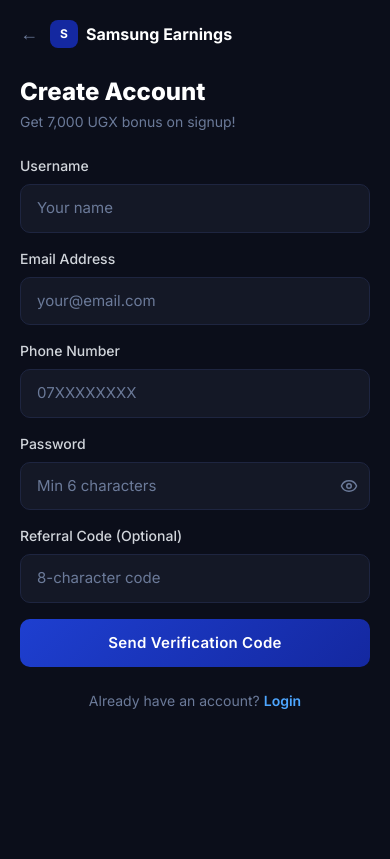
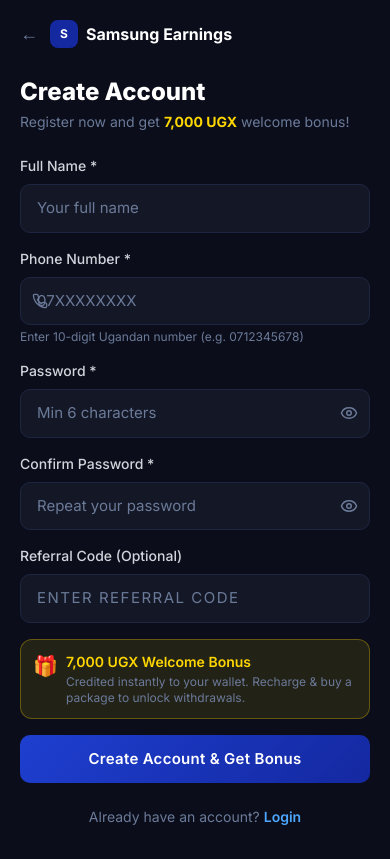
Before and after one commit to marrionrays/SamsungEarnings-9bu6zu, a React (Vite) app: page /register in a window 390 px wide. Built offline with nearby package versions, Linux system fonts and the light colour scheme.

Commit message:
Phone-based registration, instant 7000 bonus, admin improvements

```diff
--- a/src/contexts/AuthContext.tsx
+++ b/src/contexts/AuthContext.tsx
@@ -26,6 +26,8 @@ export function AuthProvider({ children }: { children: ReactNode }) {
   const [loading, setLoading] = useState(true)
 
   const fetchProfile = async (userId: string) => {
+    // Retry up to 5 times to handle trigger timing
+    for (let i = 0; i < 5; i++) {
       const { data, error } = await supabase
         .from('user_profiles')
         .select('*')
@@ -33,6 +35,9 @@ export function AuthProvider({ children }: { children: ReactNode }) {
         .single()
       if (!error && data) {
         setProfile(data as UserProfile)
+        return
+      }
+      await new Promise(r => setTimeout(r, 400))
     }
   }
 
--- a/src/pages/LoginPage.tsx
+++ b/src/pages/LoginPage.tsx
@@ -3,23 +3,34 @@ import { useNavigate, Link } from 'react-router-dom'
 import { supabase } from '@/lib/supabase'
 import { useAuth } from '@/contexts/AuthContext'
 import { toast } from 'sonner'
-import { Eye, EyeOff } from 'lucide-react'
+import { Eye, EyeOff, Phone } from 'lucide-react'
+
+// Convert phone number to internal email for Supabase auth
+function phoneToEmail(phone: string) {
+  const clean = phone.replace(/\D/g, '')
+  return `${clean}@samsungearnings.com`
+}
 
 export default function LoginPage() {
   const navigate = useNavigate()
   const { refreshProfile } = useAuth()
-  const [email, setEmail] = useState('')
+  const [phone, setPhone] = useState('')
   const [password, setPassword] = useState('')
   const [showPwd, setShowPwd] = useState(false)
   const [loading, setLoading] = useState(false)
 
   const handleLogin = async (e: React.FormEvent) => {
     e.preventDefault()
-    if (!email || !password) { toast.error('Please fill all fields'); return }
+    if (!phone || !password) { toast.error('Please fill all fields'); return }
+    if (!phone.match(/^0[0-9]{9}$/)) {
+      toast.error('Enter a valid 10-digit phone number (e.g. 0712345678)')
+      return
+    }
     setLoading(true)
+    const email = phoneToEmail(phone)
     const { data, error } = await supabase.auth.signInWithPassword({ email, password })
     if (error) {
-      toast.error(error.message || 'Login failed')
+      toast.error('Invalid phone number or password')
       setLoading(false)
       return
     }
@@ -33,7 +44,7 @@ export default function LoginPage() {
     <div className="min-h-screen bg-samsung-dark flex flex-col">
       {/* Header */}
       <div className="flex items-center gap-3 px-5 py-5">
-        <button onClick={() => navigate('/')} className="text-samsung-muted hover:text-white transition-colors">
+        <button onClick={() => navigate('/')} className="text-samsung-muted hover:text-white transition-colors text-lg">
           ←
         </button>
         <div className="flex items-center gap-2">
@@ -42,20 +53,24 @@ export default function LoginPage() {
         </div>
       </div>
 
-      <div className="flex-1 px-5 pt-4">
+      <div className="flex-1 px-5 pt-4 pb-8">
         <h1 className="text-2xl font-extrabold mb-1">Welcome back!</h1>
-        <p className="text-samsung-muted text-sm mb-8">Sign in to your account</p>
+        <p className="text-samsung-muted text-sm mb-8">Sign in with your phone number</p>
 
         <form onSubmit={handleLogin} className="space-y-4">
           <div>
-            <label className="block text-sm font-medium mb-2 text-gray-300">Email Address</label>
-            <input
-              type="email"
-              className="samsung-input"
-              placeholder="your@email.com"
-              value={email}
-              onChange={e => setEmail(e.target.value)}
-            />
+            <label className="block text-sm font-medium mb-2 text-gray-300">Phone Number</label>
+            <div className="relative">
+              <Phone size={16} className="absolute left-3 top-1/2 -translate-y-1/2 text-samsung-muted" />
+              <input
+                type="tel"
+                className="samsung-input pl-9"
+                placeholder="07XXXXXXXX"
+                value={phone}
+                onChange={e => setPhone(e.target.value)}
+                maxLength={10}
+              />
+            </div>
           </div>
           <div>
             <label className="block text-sm font-medium mb-2 text-gray-300">Password</label>
@@ -63,7 +78,7 @@ export default function LoginPage() {
               <input
                 type={showPwd ? 'text' : 'password'}
                 className="samsung-input pr-12"
-                placeholder="Enter password"
+                placeholder="Enter your password"
                 value={password}
                 onChange={e => setPassword(e.target.value)}
               />
@@ -75,7 +90,12 @@ export default function LoginPage() {
           </div>
 
           <button type="submit" disabled={loading} className="btn-primary mt-2">
-            {loading ? 'Signing In...' : 'Sign In'}
+            {loading ? (
+              <span className="flex items-center justify-center gap-2">
+                <span className="w-4 h-4 border-2 border-white/40 border-t-white rounded-full animate-spin" />
+                Signing In...
+              </span>
+            ) : 'Sign In'}
           </button>
         </form>
 
@@ -88,10 +108,13 @@ export default function LoginPage() {
           </p>
         </div>
 
-        {/* Admin hint */}
-        <div className="mt-8 p-4 bg-samsung-card border border-samsung-border rounded-xl">
-          <p className="text-xs text-samsung-muted text-center">
-            Admin? Login with your admin email and go to <span className="text-samsung-accent">/admin</span>
+        {/* Admin login link */}
+        <div className="mt-8 p-4 bg-samsung-card border border-samsung-border rounded-xl text-center">
+          <p className="text-xs text-samsung-muted">
+            Administrator?{' '}
+            <button onClick={() => navigate('/admin/login')} className="text-red-400 hover:underline font-semibold">
+              Admin Panel Login
+            </button>
           </p>
         </div>
       </div>
--- a/src/pages/RegisterPage.tsx
+++ b/src/pages/RegisterPage.tsx
@@ -4,9 +4,13 @@ import { supabase } from '@/lib/supabase'
 import { useAuth } from '@/contexts/AuthContext'
 import { generateReferralCode } from '@/lib/utils'
 import { toast } from 'sonner'
-import { Eye, EyeOff } from 'lucide-react'
+import { Eye, EyeOff, Phone } from 'lucide-react'
 
-type Step = 'form' | 'otp'
+// Convert phone number to internal email for Supabase auth
+function phoneToEmail(phone: string) {
+  const clean = phone.replace(/\D/g, '')
+  return `${clean}@samsungearnings.com`
+}
 
 export default function RegisterPage() {
   const navigate = useNavigate()
@@ -14,92 +18,81 @@ export default function RegisterPage() {
   const [searchParams] = useSearchParams()
   const refCode = searchParams.get('ref') || ''
 
-  const [step, setStep] = useState<Step>('form')
   const [loading, setLoading] = useState(false)
   const [showPwd, setShowPwd] = useState(false)
+  const [showConfirm, setShowConfirm] = useState(false)
 
   const [form, setForm] = useState({
     username: '',
-    email: '',
     phone: '',
     password: '',
+    confirmPassword: '',
     referral: refCode,
   })
-  const [otp, setOtp] = useState('')
 
-  const handleSendOtp = async (e: React.FormEvent) => {
+  const handleRegister = async (e: React.FormEvent) => {
     e.preventDefault()
-    const { username, email, phone, password, referral } = form
-    if (!username || !email || !phone || !password) {
-      toast.error('Please fill all fields')
+    const { username, phone, password, confirmPassword, referral } = form
+
+    if (!username || !phone || !password) {
+      toast.error('Please fill all required fields')
+      return
+    }
+    if (!phone.match(/^0[0-9]{9}$/)) {
+      toast.error('Phone must be 10 digits starting with 0 (e.g. 0712345678)')
       return
     }
     if (password.length < 6) {
       toast.error('Password must be at least 6 characters')
       return
     }
-    if (!phone.match(/^0[0-9]{9}$/)) {
-      toast.error('Phone must be 10 digits starting with 0 (e.g. 0712345678)')
+    if (password !== confirmPassword) {
+      toast.error('Passwords do not match')
       return
     }
+
     setLoading(true)
-    const { error } = await supabase.auth.signInWithOtp({
+    const email = phoneToEmail(phone)
+
+    // Sign up with generated email + password
+    const { data: signUpData, error: signUpError } = await supabase.auth.signUp({
       email,
-      options: { shouldCreateUser: true },
+      password,
+      options: {
+        data: { username, phone },
+      },
     })
-    if (error) {
-      toast.error(error.message)
-      setLoading(false)
-      return
+
+    if (signUpError) {
+      // If user already exists, prompt to login
+      if (signUpError.message.includes('already registered') || signUpError.message.includes('already been registered')) {
+        toast.error('This phone number is already registered. Please login.')
+      } else {
+        toast.error(signUpError.message)
       }
-    toast.success('OTP sent to ' + email)
-    setStep('otp')
-    setLoading(false)
-  }
-
-  const handleVerifyOtp = async (e: React.FormEvent) => {
-    e.preventDefault()
-    if (otp.length !== 4) {
-      toast.error('Enter the 4-digit OTP')
-      return
-    }
-    setLoading(true)
-    const { data: verifyData, error: verifyError } = await supabase.auth.verifyOtp({
-      email: form.email,
-      token: otp,
-      type: 'email',
-    })
-    if (verifyError || !verifyData.user) {
-      toast.error(verifyError?.message || 'Invalid OTP')
       setLoading(false)
       return
     }
 
-    // Update password
-    const { error: pwdError } = await supabase.auth.updateUser({
-      password: form.password,
-      data: { username: form.username },
-    })
-    if (pwdError) {
-      toast.error(pwdError.message)
+    if (!signUpData.user) {
+      toast.error('Registration failed. Please try again.')
       setLoading(false)
       return
     }
 
     // Find referrer by referral code
     let referrerId: string | null = null
-    if (form.referral) {
+    if (referral.trim()) {
       const { data: referrerData } = await supabase
         .from('user_profiles')
         .select('id')
-        .eq('referral_code', form.referral.toUpperCase())
+        .eq('referral_code', referral.trim().toUpperCase())
         .single()
       if (referrerData) referrerId = referrerData.id
     }
 
     // Generate unique referral code
     let myCode = generateReferralCode()
-    // Check uniqueness (retry if collision)
     for (let i = 0; i < 3; i++) {
       const { data: existing } = await supabase
         .from('user_profiles')
@@ -110,14 +103,14 @@ export default function RegisterPage() {
       myCode = generateReferralCode()
     }
 
-    // Upsert user profile
+    // Upsert profile with 7000 bonus
     const { error: profileError } = await supabase
       .from('user_profiles')
       .upsert({
-        id: verifyData.user.id,
-        username: form.username,
-        email: form.email,
-        phone: form.phone,
+        id: signUpData.user.id,
+        username,
+        email,
+        phone,
         referral_code: myCode,
         referrer_id: referrerId,
         wallet_balance: 7000,
@@ -127,30 +120,27 @@ export default function RegisterPage() {
 
     if (profileError) {
       console.error('Profile error:', profileError)
-      toast.error('Failed to setup profile: ' + profileError.message)
-      setLoading(false)
-      return
+      // Don't block — auth user created, profile may still go through
     }
 
-    // Add welcome notification
+    // Welcome notification
     await supabase.from('notifications').insert({
-      user_id: verifyData.user.id,
+      user_id: signUpData.user.id,
       title: '🎉 Welcome Bonus!',
-      message: 'You have received 7,000 UGX registration bonus. Recharge and buy a package to start earning!',
+      message: 'You have received 7,000 UGX registration bonus! Recharge and buy a package to start earning daily.',
       type: 'success',
     })
 
     toast.success('Account created! Welcome to Samsung Earnings 🎉')
-    // Refresh profile so the 7,000 bonus balance is loaded immediately
     await refreshProfile()
     navigate('/dashboard')
+    setLoading(false)
   }
 
   return (
     <div className="min-h-screen bg-samsung-dark flex flex-col">
       <div className="flex items-center gap-3 px-5 py-5">
-        <button onClick={() => step === 'otp' ? setStep('form') : navigate('/')}
-          className="text-samsung-muted hover:text-white transition-colors text-lg">
+        <button onClick={() => navigate('/')} className="text-samsung-muted hover:text-white transition-colors text-lg">
           ←
         </button>
         <div className="flex items-center gap-2">
@@ -159,76 +149,115 @@ export default function RegisterPage() {
         </div>
       </div>
 
-      <div className="flex-1 px-5 pt-2">
-        {step === 'form' ? (
-          <>
+      <div className="flex-1 px-5 pt-2 pb-8">
         <h1 className="text-2xl font-extrabold mb-1">Create Account</h1>
-            <p className="text-samsung-muted text-sm mb-6">Get 7,000 UGX bonus on signup!</p>
+        <p className="text-samsung-muted text-sm mb-6">
+          Register now and get <span className="text-samsung-gold font-bold">7,000 UGX</span> welcome bonus!
+        </p>
 
         {refCode && (
-              <div className="bg-green-900/20 border border-green-500/30 rounded-xl p-3 mb-4 flex items-center gap-2">
+          <div className="bg-green-900/20 border border-green-500/30 rounded-xl p-3 mb-5 flex items-center gap-2">
             <span>🎁</span>
             <p className="text-green-400 text-sm">Invited by referral code: <strong>{refCode}</strong></p>
           </div>
         )}
 
-            <form onSubmit={handleSendOtp} className="space-y-4">
+        <form onSubmit={handleRegister} className="space-y-4">
+          {/* Username */}
           <div>
-                <label className="block text-sm font-medium mb-2 text-gray-300">Username</label>
-                <input className="samsung-input" placeholder="Your name" value={form.username}
-                  onChange={e => setForm(f => ({ ...f, username: e.target.value }))} />
+            <label className="block text-sm font-medium mb-2 text-gray-300">Full Name *</label>
+            <input
+              className="samsung-input"
+              placeholder="Your full name"
+              value={form.username}
+              onChange={e => setForm(f => ({ ...f, username: e.target.value }))}
+            />
           </div>
+
+          {/* Phone */}
           <div>
-                <label className="block text-sm font-medium mb-2 text-gray-300">Email Address</label>
-                <input type="email" className="samsung-input" placeholder="your@email.com" value={form.email}
-                  onChange={e => setForm(f => ({ ...f, email: e.target.value }))} />
+            <label className="block text-sm font-medium mb-2 text-gray-300">Phone Number *</label>
+            <div className="relative">
+              <Phone size={16} className="absolute left-3 top-1/2 -translate-y-1/2 text-samsung-muted" />
+              <input
+                type="tel"
+                className="samsung-input pl-9"
+                placeholder="07XXXXXXXX"
+                value={form.phone}
+                onChange={e => setForm(f => ({ ...f, phone: e.target.value }))}
+                maxLength={10}
+              />
             </div>
+            <p className="text-samsung-muted text-xs mt-1">Enter 10-digit Ugandan number (e.g. 0712345678)</p>
+          </div>
+
+          {/* Password */}
           <div>
-                <label className="block text-sm font-medium mb-2 text-gray-300">Phone Number</label>
-                <input type="tel" className="samsung-input" placeholder="07XXXXXXXX" value={form.phone}
-                  onChange={e => setForm(f => ({ ...f, phone: e.target.value }))} />
-              </div>
-              <div>
-                <label className="block text-sm font-medium mb-2 text-gray-300">Password</label>
+            <label className="block text-sm font-medium mb-2 text-gray-300">Password *</label>
             <div className="relative">
-                  <input type={showPwd ? 'text' : 'password'} className="samsung-input pr-12"
-                    placeholder="Min 6 characters" value={form.password}
-                    onChange={e => setForm(f => ({ ...f, password: e.target.value }))} />
+              <input
+                type={showPwd ? 'text' : 'password'}
+                className="samsung-input pr-12"
+                placeholder="Min 6 characters"
+                value={form.password}
+                onChange={e => setForm(f => ({ ...f, password: e.target.value }))}
+              />
               <button type="button" onClick={() => setShowPwd(!showPwd)}
                 className="absolute right-3 top-1/2 -translate-y-1/2 text-samsung-muted hover:text-white">
                 {showPwd ? <EyeOff size={18} /> : <Eye size={18} />}
               </button>
             </div>
           </div>
+
+          {/* Confirm Password */}
+          <div>
+            <label className="block text-sm font-medium mb-2 text-gray-300">Confirm Password *</label>
+            <div className="relative">
+              <input
+                type={showConfirm ? 'text' : 'password'}
+                className="samsung-input pr-12"
+                placeholder="Repeat your password"
+                value={form.confirmPassword}
+                onChange={e => setForm(f => ({ ...f, confirmPassword: e.target.value }))}
+              />
+              <button type="button" onClick={() => setShowConfirm(!showConfirm)}
+                className="absolute right-3 top-1/2 -translate-y-1/2 text-samsung-muted hover:text-white">
+                {showConfirm ? <EyeOff size={18} /> : <Eye size={18} />}
+              </button>
+            </div>
+          </div>
+
+          {/* Referral */}
           <div>
             <label className="block text-sm font-medium mb-2 text-gray-300">Referral Code (Optional)</label>
-                <input className="samsung-input" placeholder="8-character code" value={form.referral}
-                  onChange={e => setForm(f => ({ ...f, referral: e.target.value }))} />
+            <input
+              className="samsung-input uppercase tracking-widest"
+              placeholder="Enter referral code"
+              value={form.referral}
+              onChange={e => setForm(f => ({ ...f, referral: e.target.value.toUpperCase() }))}
+            />
           </div>
+
+          {/* Bonus reminder */}
+          <div className="bg-samsung-gold/10 border border-samsung-gold/30 rounded-xl p-3 flex items-start gap-2">
+            <span className="text-xl">🎁</span>
+            <div>
+              <p className="text-samsung-gold font-semibold text-sm">7,000 UGX Welcome Bonus</p>
+              <p className="text-samsung-muted text-xs mt-0.5">
+                Credited instantly to your wallet. Recharge &amp; buy a package to unlock withdrawals.
+              </p>
+            </div>
+          </div>
+
           <button type="submit" disabled={loading} className="btn-primary">
-                {loading ? 'Sending OTP...' : 'Send Verification Code'}
+            {loading ? (
+              <span className="flex items-center justify-center gap-2">
+                <span className="w-4 h-4 border-2 border-white/40 border-t-white rounded-full animate-spin" />
+                Creating Account...
+              </span>
+            ) : 'Create Account & Get Bonus'}
           </button>
         </form>
-          </>
-        ) : (
-          <>
-            <h1 className="text-2xl font-extrabold mb-1">Verify Email</h1>
-            <p className="text-samsung-muted text-sm mb-6">Enter the 4-digit code sent to<br /><strong className="text-white">{form.email}</strong></p>
-            <form onSubmit={handleVerifyOtp} className="space-y-4">
-              <div>
-                <label className="block text-sm font-medium mb-2 text-gray-300">OTP Code (4 digits)</label>
-                <input className="samsung-input text-center text-2xl tracking-widest" placeholder="0000"
-                  maxLength={4} value={otp} onChange={e => setOtp(e.target.value.replace(/\D/g, ''))} />
-              </div>
-              <button type="submit" disabled={loading} className="btn-primary">
-                {loading ? 'Verifying...' : 'Verify & Create Account'}
-              </button>
-              <button type="button" onClick={() => setStep('form')} className="btn-secondary">
-                ← Back
-              </button>
-            </form>
-          </>
-        )}
 
         <div className="mt-6 text-center">
           <p className="text-samsung-muted text-sm">
--- a/src/pages/admin/AdminUsersPage.tsx
+++ b/src/pages/admin/AdminUsersPage.tsx
@@ -108,7 +108,7 @@ export default function AdminUsersPage() {
                       <p className="font-semibold text-sm">{user.username}</p>
                       {user.is_admin && <span className="bg-red-500/20 text-red-400 text-[10px] px-1.5 py-0.5 rounded font-bold">ADMIN</span>}
                     </div>
-                    <p className="text-samsung-muted text-xs">{user.phone || user.email}</p>
+                    <p className="text-samsung-muted text-xs">{user.phone || '—'}</p>
                   </div>
                 </div>
                 <div className="flex items-center gap-3">
```
Lines whose indentation alone changed are shown as unchanged.
